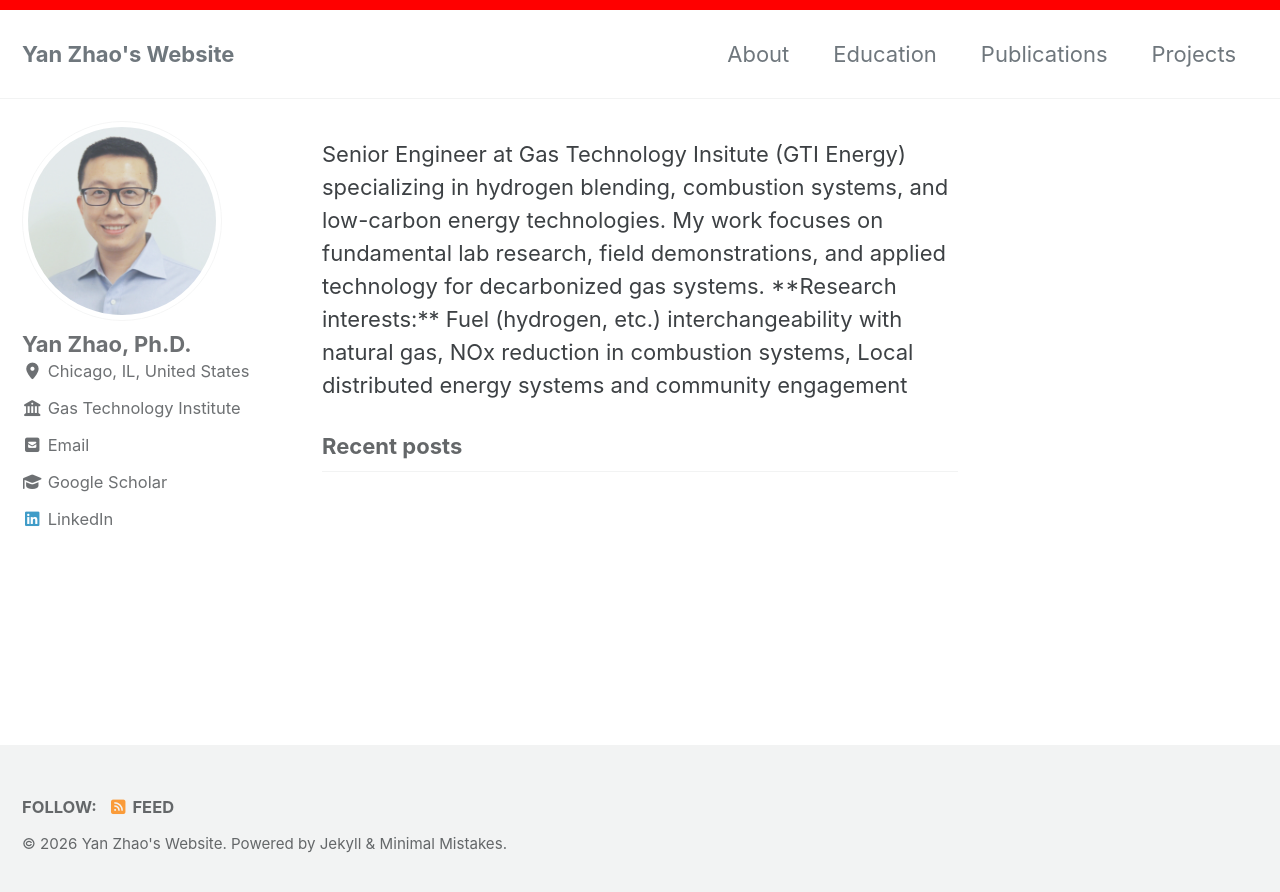
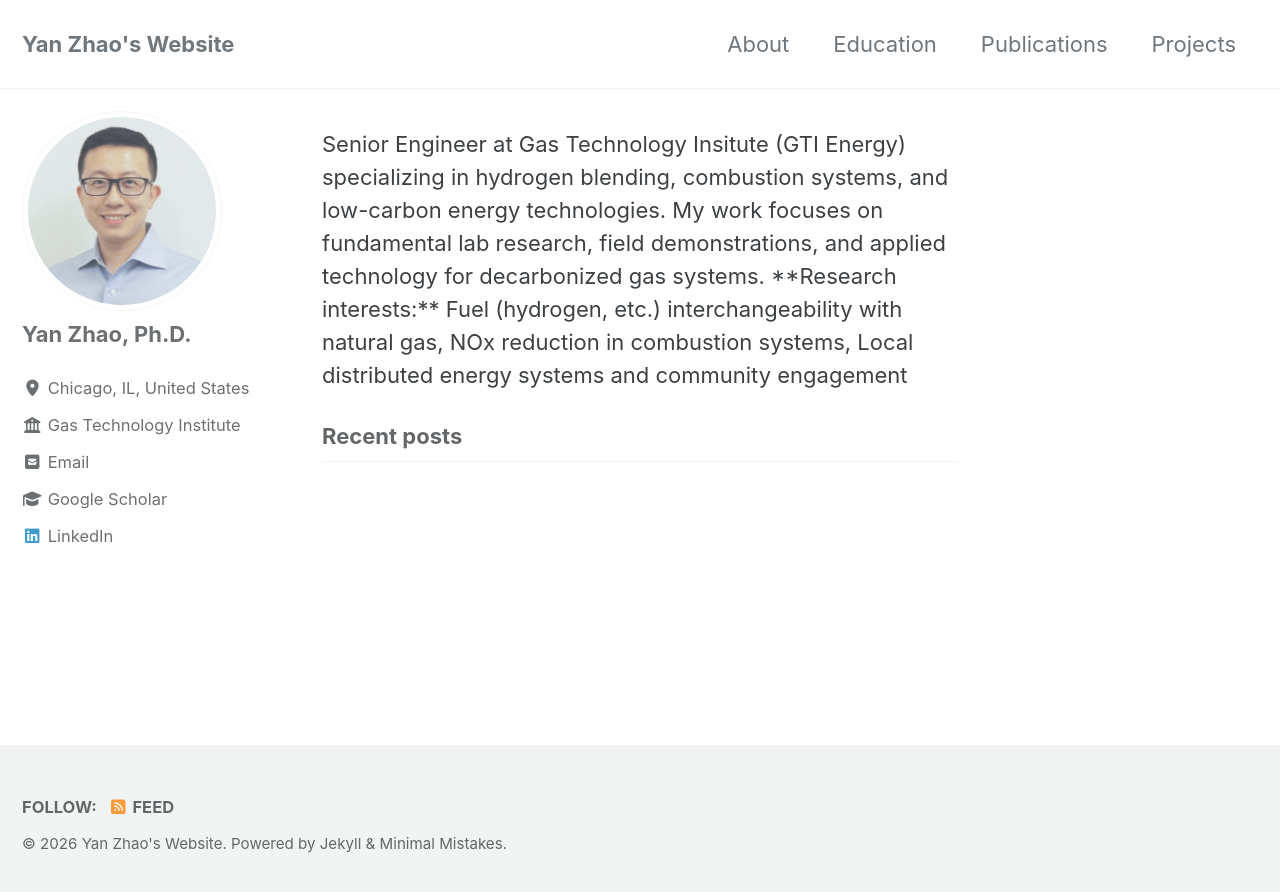
Before and after one commit to yanzhaoenergy/yanzhaoenergy.github.io, a Jekyll site: the page built from index.html, in a window 1280 px wide. Shown: the top 892 px of the page. Built offline with Jekyll 4.4.1, drawn with Linux system fonts in a browser that asks for light colours; cached includes are drawn as plain includes; the list of posts is cut into pages by our own code.

Commit message:
Update main.scss

```diff
--- a/assets/css/main.scss
+++ b/assets/css/main.scss
@@ -10,9 +10,16 @@ search: false
 .author__avatar img {
   max-width: 200px;
 }
-.author__meta {
-  margin-top: 1em !important;
+
+.author__avatar img {
+  max-width: 200px;
+  opacity: 1 !important;
 }
-body {
-  border-top: 10px solid red !important;
+
+.author__avatar img:hover {
+  opacity: 1 !important;
 }
+
+.author__urls-wrapper {
+  margin-top: 1.2em;
+}
```
